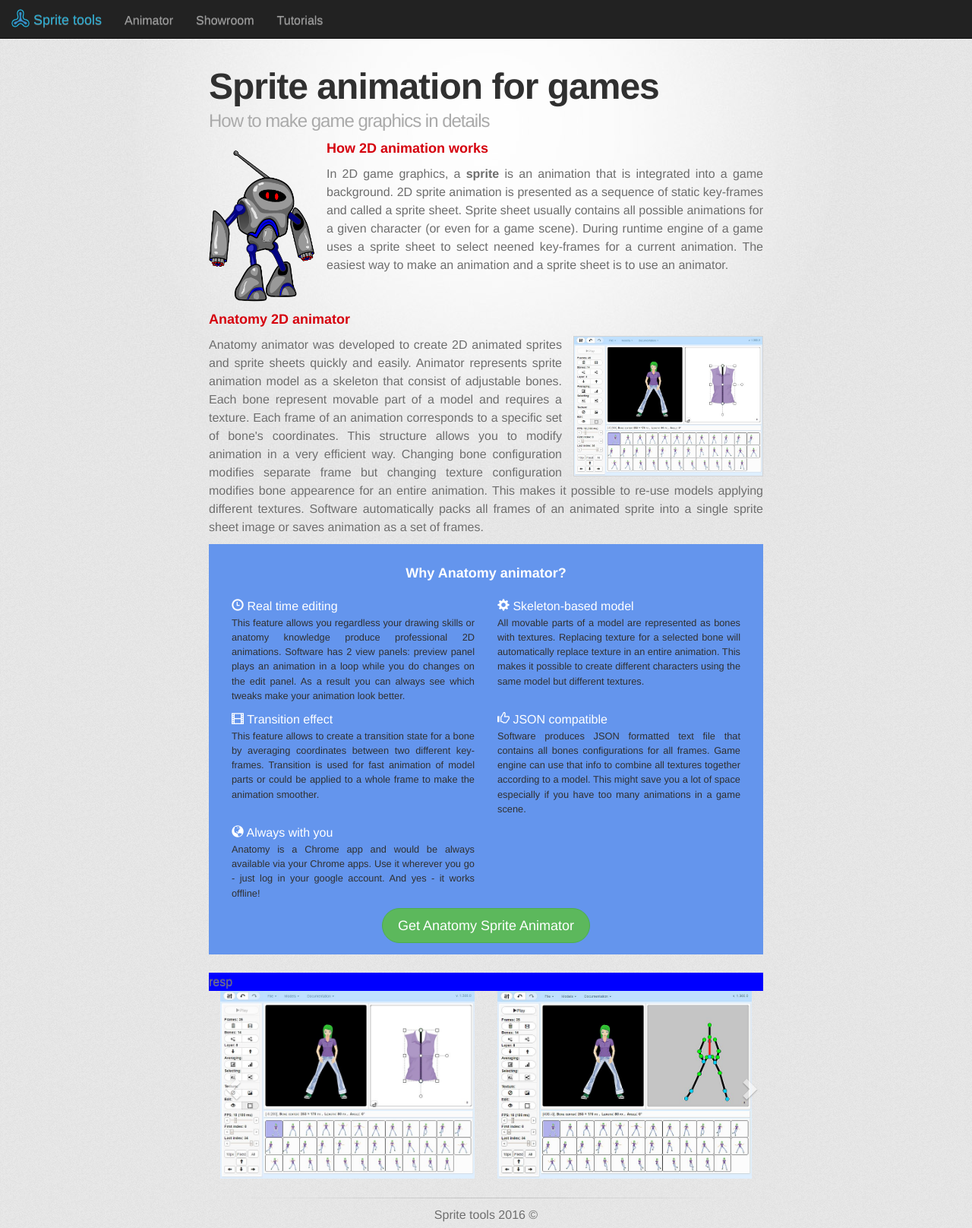
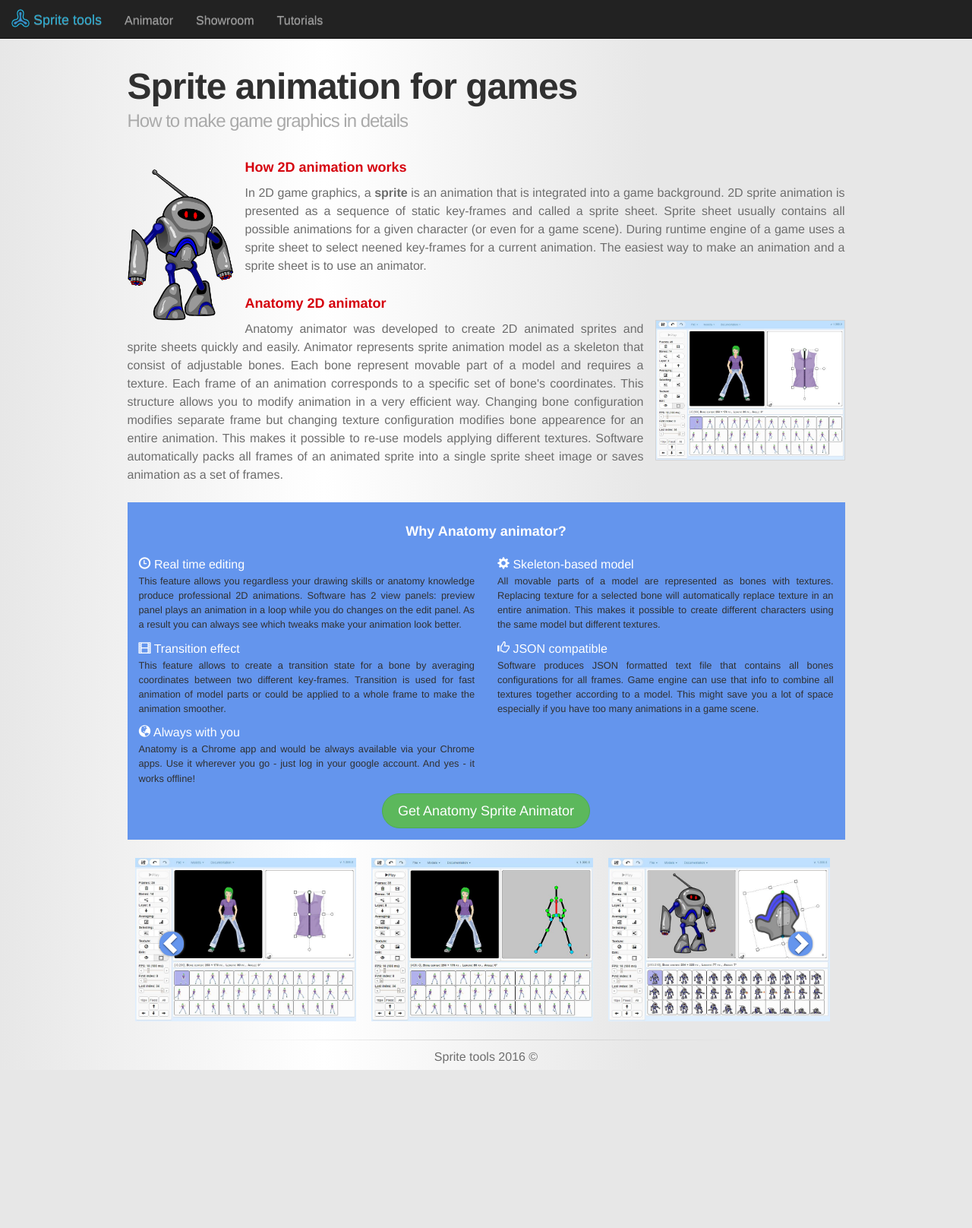
Before and after one commit to Qvatra/Githubpages, a PHP site: page / in a window 1280 px wide. Shown: the whole page at 76% size. After the commit the page ends 1408 px from the top, so only its background shows below. Run offline with PHP 8.4, Linux system fonts and the light colour scheme; some web fonts are replaced.

Commit message:
carousel styling

```diff
--- a/contact.html
+++ b/contact.html
@@ -98,7 +98,7 @@
         </div>
     </div>
 
-    <div class="myfooter-fixed text-center">
+    <div class="myfooter fixed text-center">
         <hr/>Game assets 2016 &copy;
     </div>
 
--- a/css/custom.css
+++ b/css/custom.css
@@ -1,20 +1,35 @@
+/*Structure*/
+/*=============================================================================*/
+
 body {
   padding-top: 50px;
    text-shadow: 0 1px 0 rgba(255, 255, 255, 0.3);
+  font-family: 'Helvetica Neue', Helvetica, Arial, serif;
+  font-size: 1em;
+  line-height: 1.5;
+  color: #6d6d6d;
+
+  background: #e7e7e7; /* For browsers that do not support gradients */
+  background: -webkit-linear-gradient(left,#e7e7e7, white, #e7e7e7, #e7e7e7); /* For Safari 5.1 to 6.0 */
+  background: -o-linear-gradient(left,#e7e7e7, white, #e7e7e7, #e7e7e7);      /* For Opera 11.1 to 12.0 */
+  background: -moz-linear-gradient(left,#e7e7e7, white, #e7e7e7, #e7e7e7);    /* For Fx 3.6 to 15 */
+  background: linear-gradient(to right, #e7e7e7, white, #e7e7e7, #e7e7e7);    /* Standard syntax */
+}
+
+#content {
+  min-height: 595px;
+  background: transparent url(../images/highlight-bg.jpg) 50% 0 no-repeat;
+}
+
+.colorContainer {
+    padding: 15px;
+    background: cornflowerblue;
+    text-shadow: none;
 }
 
 .myfooter {
     padding-bottom: 5px;
     width: 100%;
-    background: #e7e7e7 url(../images/body-bg.png) 0 0 repeat;
-}
-
-.myfooter-fixed {
-    position: fixed;
-    bottom: 0px;
-    padding-bottom: 5px;
-    width: 100%;
-    background: #e7e7e7 url(../images/body-bg.png) 0 0 repeat;
 }
 
 .myfooter hr,
@@ -23,15 +38,11 @@
     padding: 5px;
 }
 
+/*Typography*/
+/*=============================================================================*/
 h4, h5 {
     color: #6d6d6d;
     text-align:justify;
-}
-
-.colorContainer {
-    padding: 15px;
-    background: cornflowerblue;
-    text-shadow: none;
 }
 
 .colorContainer h3,
@@ -48,11 +59,45 @@
     text-align: justify;
 }
 
-.row {
-     margin-right: 0;
-     margin-left: 0;
+/*Bootstrap*/
+/*=============================================================================*/
+.btn-lg {
+    padding: 10px 20px;
+    font-size: 18px;
+    line-height: 1.3333333;
+    border-radius: 25px;
 }
 
+.navbar-brand {
+    margin: -3px 0 0 0;
+}
+
+.navbar-brand img {
+    width: 24px;
+    display: inline-block !important;
+}
+
+.navbar-brand span {
+    color: #2AAED4;
+    top: -4px;
+    font-size: 18px;
+    position: relative;
+}
+
+.navbar-nav {
+    padding-left: 0px;
+}
+
+.navbar-nav>li {
+    padding-left: 0;
+}
+
+.navbar-default .navbar-nav>li>a {
+    margin: 2px 0 -2px 0;
+}
+
+/*Helpers*/
+/*=============================================================================*/
 .top-padding {
     padding-top: 10px;
 }
@@ -61,6 +106,31 @@
     margin-top: 10px;
 }
 
+.pseudolink {
+    cursor: pointer;
+    -webkit-touch-callout: none; /* iOS Safari */
+    -webkit-user-select: none;   /* Chrome/Safari/Opera */
+    -khtml-user-select: none;    /* Konqueror */
+    -moz-user-select: none;      /* Firefox */
+    -ms-user-select: none;       /* IE/Edge */
+}
+
+.fixed {
+    position: fixed;
+    bottom: 0px;
+}
+
+.col-centered {
+    float: none;
+    margin: 0 auto;
+}
+
+.red { background: red; }
+.green { background: green; }
+.blue { background: blue; }
+
+/*Animations*/
+/*=============================================================================*/
 .anatomy1 {
     border: 1px solid lightgrey;
     float: right;
@@ -100,23 +170,6 @@
     transform: scale(1.0);
 }
 
-.btn-lg {
-    padding: 10px 20px;
-    font-size: 18px;
-    line-height: 1.3333333;
-    border-radius: 25px;
-}
-
-.pseudolink {
-    cursor: pointer;
-    -webkit-touch-callout: none; /* iOS Safari */
-    -webkit-user-select: none;   /* Chrome/Safari/Opera */
-    -khtml-user-select: none;    /* Konqueror */
-    -moz-user-select: none;      /* Firefox */
-    -ms-user-select: none;       /* IE/Edge */
-    user-select: none;           /* non-prefixed version, currently not supported by any browser */
-}
-
 .robo1 {
     margin: 15px 15px 0 0;
     float: left;
@@ -134,104 +187,100 @@
     animation: robo1 1s steps(8) infinite;
 }
 
-@-webkit-keyframes robo1 {
-   from { background-position:    0px; }
-     to { background-position: -1120px; }
+@-webkit-keyframes robo1 { from { background-position: 0px; } to { background-position: -1120px; }}
+@-moz-keyframes robo1 { from { background-position: 0px; } to { background-position: -1120px; }}
+@-ms-keyframes robo1 { from { background-position: 0px; } to { background-position: -1120px; }}
+@-o-keyframes robo1 { from { background-position: 0px; } to { background-position: -1120px; }}
+@keyframes robo1 { from { background-position: 0px; } to { background-position: -1120px; }}
+
+/*Carousel*/
+/*=============================================================================*/
+.carousel-control {
+    width: 8%;
 }
+.carousel-control.left,
+.carousel-control.right {
+    margin-left: 15px;
+    margin-right: 15px;
+    background-image: none;
+    opacity: 1;
+}
+.carousel-control > a > span {
+    display: inline-block;
+    border-radius: 15px;
+    box-shadow: 0px 0px 3px #888;
+    background: cornflowerblue;
+    line-height: 1;
+    padding-top: 1px;
+    color: white;
+    font-size: 29px !important;
+    width: 32px !important;
+    height: 32px !important;
+}
+.carousel-control > a > span:hover {
+    font-size: 31px !important;
+    width: 34px !important;
+    height: 34px !important;
+    line-height: 0.95;
+    box-shadow: 1px -1px 3px #888;
+    background: #487BD4;
+}
+.carousel-col {
+    position: relative;
+    min-height: 1px;
+    padding-right: 10px;
+    padding-left: 10px;
+    float: left;
+ }
+ .active > div { display:none; }
+ .active > div:first-child { display:block; }
 
-@-moz-keyframes robo1 {
-   from { background-position:    0px; }
-     to { background-position: -1120px; }
-}
-
-@-ms-keyframes robo1 {
-   from { background-position:    0px; }
-     to { background-position: -1120px; }
-}
-
-@-o-keyframes robo1 {
-   from { background-position:    0px; }
-     to { background-position: -1120px; }
-}
-
-@keyframes robo1 {
-   from { background-position:    0px; }
-     to { background-position: -1120px; }
-}
-
-.navbar-brand {
-    margin: -3px 0 0 0;
-}
-
-.navbar-brand img {
-    width: 24px;
-    display: inline-block !important;
-}
-
-.navbar-brand span {
-    color: #2AAED4;
-    top: -4px;
-    font-size: 18px;
-    position: relative;
-}
-
-.navbar-nav {
-    padding-left: 0px;
-}
-
-.navbar-nav>li {
-    padding-left: 0;
-}
-
-.navbar-default .navbar-nav>li>a {
-    margin: 2px 0 -2px 0;
-}
-
-.red {
-    background: red;
-}
-
-.green {
-    background: green;
-}
-
-.blue {
-    background: blue;
-}
-
-.responsive {
-    background: green;
-}
-
-
-
-.carousel-control { width: 4%; }
-.carousel-control.left,.carousel-control.right { margin-left: 15px; background-image: none; }
-.carousel-col { position: relative; min-height: 1px; padding-right: 15px; padding-left: 15px; float: left; }
-@media (max-width: 600px) {
+/*Media Queries*/
+/*=============================================================================*/
+/*xxs*/
+@media (min-width: 100px) and (max-width: 479px) {
+    .header {padding-top: 10px; padding-bottom: 10px;}
     .carousel-inner .active.left { left: -100%; }
 	.carousel-inner .next        { left:  100%; }
 	.carousel-inner .prev		 { left: -100%; }
-	.active > div { display:none; }
-	.active > div:first-child { display:block; }
-    .responsive {
-        background: red;
+    .carousel-col                { width: 100%; }
 }
-    .carousel-col {
-            width: 100%;
-    }
-}
-@media (min-width: 600px) {
+
+/*xs*/
+@media (min-width: 480px) and (max-width: 767px) {
+    .header {padding-top: 10px; padding-bottom: 10px;}
     .carousel-inner .active.left { left: -50%; }
 	.carousel-inner .next        { left:  50%; }
 	.carousel-inner .prev		 { left: -50%; }
-	.active > div { display:none; }
-	.active > div:first-child { display:block; }
+    .carousel-col                { width: 50%; }
 	.active > div:first-child + div { display:block; }
-    .responsive {
-        background: blue;
 }
-    .carousel-col {
-            width: 50%;
+
+/*sm*/
+@media (min-width: 768px) and (max-width: 991px) {
+    .carousel-inner .active.left { left: -50%; }
+	.carousel-inner .next        { left:  50%; }
+	.carousel-inner .prev		 { left: -50%; }
+    .carousel-col                { width: 50%; }
+	.active > div:first-child + div { display:block; }
 }
+
+/*md*/
+@media (min-width: 992px) and (max-width: 1199px) {
+    .carousel-inner .active.left { left: -33%; }
+	.carousel-inner .next        { left:  33%; }
+	.carousel-inner .prev		 { left: -33%; }
+    .carousel-col                { width: 33%; }
+	.active > div:first-child + div { display:block; }
+    .active > div:first-child + div + div { display:block; }
 }
+
+/*lg*/
+@media (min-width: 1200px) {
+    .carousel-inner .active.left { left: -33%; }
+	.carousel-inner .next        { left:  33%; }
+	.carousel-inner .prev		 { left: -33%; }
+    .carousel-col                { width: 33%; }
+	.active > div:first-child + div { display:block; }
+    .active > div:first-child + div + div { display:block; }
+}
--- a/css/stylesheet.css
+++ b/css/stylesheet.css
@@ -12,7 +12,7 @@
 fieldset, form, label, legend,
 table, caption, tbody, tfoot, thead, tr, th, td,
 article, aside, canvas, details, embed,
-figure, figcaption, .footer, .header, hgroup,
+figure, figcaption, .header, hgroup,
 menu, nav, output, ruby, section, summary,
 time, mark, audio, video {
 	padding: 0;
@@ -24,12 +24,10 @@
 }
 /* HTML5 display-role reset for older browsers */
 article, aside, details, figcaption, figure,
-.footer, .header, hgroup, menu, nav, section {
+.header, hgroup, menu, nav, section {
 	display: block;
 }
-body {
-	line-height: 1;
-}
+
 ol, ul {
 	list-style: none;
 }
@@ -47,14 +45,6 @@
 }
 
 /* LAYOUT STYLES */
-body {
-  font-family: 'Helvetica Neue', Helvetica, Arial, serif;
-  font-size: 1em;
-  line-height: 1.5;
-  color: #6d6d6d;
-  text-shadow: 0 1px 0 rgba(255, 255, 255, 0.8);
-  background: #e7e7e7 url(../images/body-bg.png) 0 0 repeat;
-}
 
 a {
   color: #d5000d;
@@ -82,20 +72,6 @@
   line-height: 1.3;
   color: #aaa;
   letter-spacing: -1px;
-}
-
-#container {
-  min-height: 595px;
-  background: transparent url(../images/highlight-bg.jpg) 50% 0 no-repeat;
-}
-
-.inner {
-  width: 760px;
-  margin: 0 auto;
-}
-
-#container .inner img {
-  max-width: 100%;
 }
 
 a.button {
@@ -292,22 +268,6 @@
   color: #303030;
 }
 
-.footer {
-  padding-top: 20px;
-  padding-bottom: 30px;
-  margin-top: 40px;
-  font-size: 13px;
-  color: #aaa;
-  background: transparent url('../images/hr.png') 0 0 no-repeat;
-}
-
-.footer a {
-  color: #666;
-}
-.footer a:hover {
-  color: #444;
-}
-
 /* MISC */
 .clearfix:after {
   display: block;
@@ -320,30 +280,3 @@
 .clearfix {display: inline-block;}
 * html .clearfix {height: 1%;}
 .clearfix {display: block;}
-
-/* #Media Queries
-================================================== */
-
-/* Smaller than standard 960 (devices and browsers) */
-@media only screen and (max-width: 959px) { }
-
-/* Tablet Portrait size to standard 960 (devices and browsers) */
-@media only screen and (min-width: 768px) and (max-width: 959px) { }
-
-/* All Mobile Sizes (devices and browser) */
-@media only screen and (max-width: 767px) {
-  .header {
-    padding-top: 10px;
-    padding-bottom: 10px;
-  }
-  .inner {
-    width: 100%;
-    margin: 0 auto;
-  }
-}
-
-/* Mobile Landscape Size to Tablet Portrait (devices and browsers) */
-@media only screen and (min-width: 480px) and (max-width: 767px) { }
-
-/* Mobile Portrait Size to Mobile Landscape Size (devices and browsers) */
-@media only screen and (max-width: 479px) { }
--- a/index.html
+++ b/index.html
@@ -48,12 +48,14 @@
         <!-- /.container-fluid -->
     </div>
 
-    <div id="container">
-        <div class="inner container-fluid">
-            <div class="header">
+    <div class="container no-padding">
+        <div class="row">
+            <div class="col-xs-12 col-sm-11 col-md-10 col-lg-10 col-centered">
+                <div class="raw header">
                     <h1>Sprite animation for games</h1>
                     <h2>How to make game graphics in details</h2>
-                <div class="row">
+                </div>
+
                 <div id="robo1" class="robo1"></div>
                 <h3>How 2D animation works</h3>
                 <h5>
@@ -63,9 +65,8 @@
                     During runtime engine of a game uses a sprite sheet to select neened key-frames for a current animation.
                     The easiest way to make an animation and a sprite sheet is to use an animator.
                 </h5>
-                </div>
 
-                <div class="row top-padding">
+                <br />
                 <h3>Anatomy 2D animator</h3>
                 <img id="anatomy1" class="anatomy1" src="images/girl760.jpg" alt="image of Anatomy animator" title="Anatomy sprite animator software">
                 <h5>
@@ -78,9 +79,8 @@
                     This makes it possible to re-use models applying different textures.
                     Software automatically packs all frames of an animated sprite into a single sprite sheet image or saves animation as a set of frames.
                 </h5>
-                </div>
+                <br />
 
-                <div class="row top-padding">
                 <div class="colorContainer">
                     <h3 class="text-center top-padding">Why Anatomy animator?</h3>
                     <div class="row">
@@ -134,56 +134,46 @@
                         target="_blank" title="Anatomy Sprite Animator in Chrome web store">Get Anatomy Sprite Animator</a>
                     </div>
                 </div>
-                </div>
+                <br />
 
-
-                <br />
-                <div class="responsive">resp</div>
-
-
-                <div class="row">
-
-                    <div class="carousel slide" data-ride="carousel" data-type="multi" data-interval="3000" id="myCarousel">
+                <div id="carousel" class="carousel slide" data-ride="carousel" data-type="multi" data-interval="30000">
                     <div class="carousel-inner">
                         <div class="item active">
                             <div class="carousel-col">
-                                    <a href="#"><img src="images/girl760.jpg" class="img-responsive"></a>
+                                <img src="images/girl760.jpg" class="img-responsive">
                             </div>
                         </div>
                         <div class="item">
                             <div class="carousel-col">
-                                    <a href="#"><img src="images/girl760+.jpg" class="img-responsive"></a>
+                                <img src="images/girl760+.jpg" class="img-responsive">
                             </div>
                         </div>
                         <div class="item">
                             <div class="carousel-col">
-                                    <a href="#"><img src="images/robo760.jpg" class="img-responsive"></a>
+                                <img src="images/robo760.jpg" class="img-responsive">
                             </div>
                         </div>
                         <div class="item">
                             <div class="carousel-col">
-                                    <a href="#"><img src="images/robo760+.jpg" class="img-responsive"></a>
+                                <img src="images/robo760+.jpg" class="img-responsive">
                             </div>
                         </div>
                     </div>
-                        <a class="left carousel-control" href="#myCarousel" data-slide="prev"><i class="glyphicon glyphicon-chevron-left"></i></a>
-                        <a class="right carousel-control" href="#myCarousel" data-slide="next"><i class="glyphicon glyphicon-chevron-right"></i></a>
+
+                    <!-- Controls -->
+                    <div class="left carousel-control">
+                        <a href="#carousel" role="button" data-slide="prev">
+                            <span class="glyphicon glyphicon-chevron-left" aria-hidden="true"></span>
+                            <span class="sr-only">Previous</span>
+                        </a>
                     </div>
-
+                    <div class="right carousel-control">
+                        <a href="#carousel" role="button" data-slide="next">
+                            <span class="glyphicon glyphicon-chevron-right" aria-hidden="true"></span>
+                            <span class="sr-only">Next</span>
+                        </a>
                     </div>
-
-
-
-
-
-
-
-
-
-
-
-
-
+                </div>
 
 
 
@@ -191,8 +181,9 @@
             </div>
         </div>
     </div>
+    <br />
 
-    <div class="myfooter text-center fixed">
+    <div class="myfooter text-center">
         <hr/>Sprite tools 2016 &copy;
     </div>
 
--- a/scripts/main.js
+++ b/scripts/main.js
@@ -1,8 +1,8 @@
 $(document).ready(function() {
     console.log('main: dom ready');
 
-    $('#container').css('display', 'none');
-    $('#container').fadeIn(900);
+    $('#content').css('display', 'none');
+    $('#content').fadeIn(900);
 
     $('#robo1').hover(function() {
         $('#robo1').addClass('robo1a');
```
Also changed, not shown: images/body-bg.png (deleted), images/highlight-bg.jpg (deleted). Lines whose indentation alone changed are shown as unchanged.
